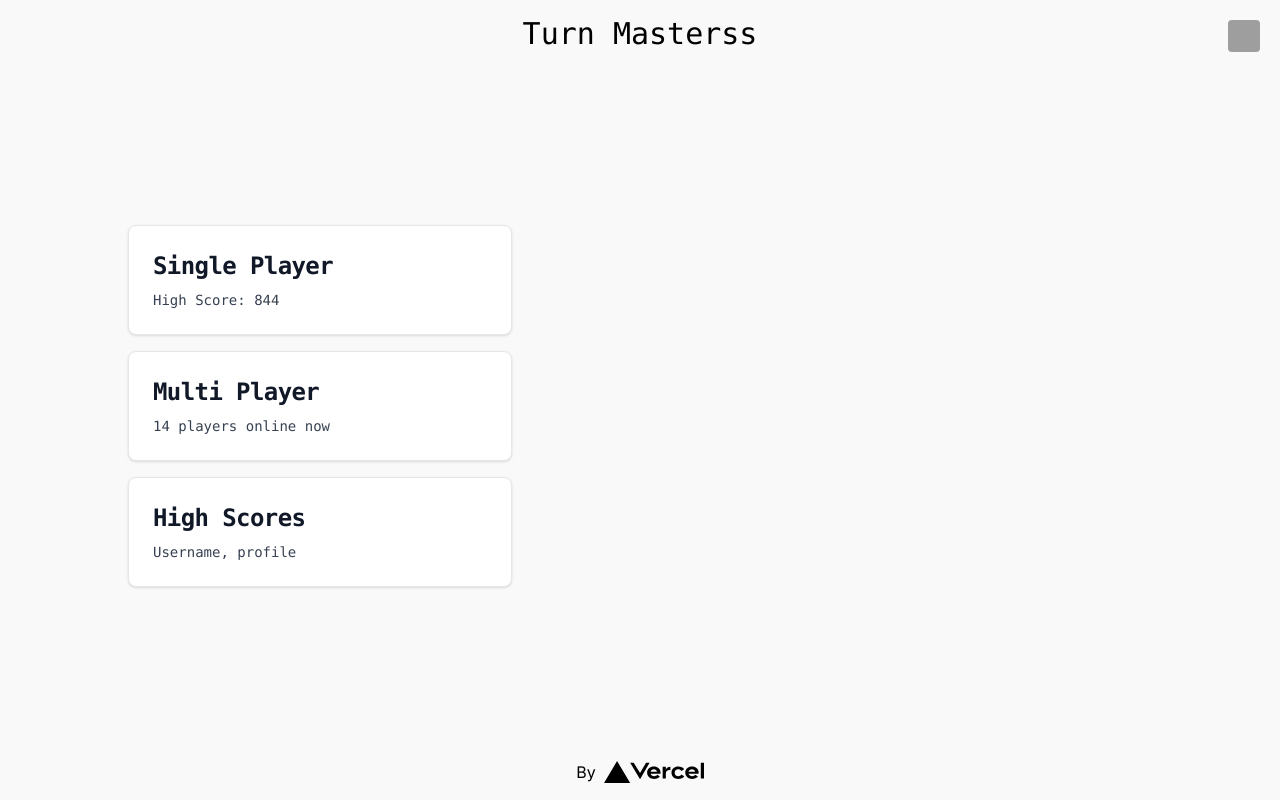
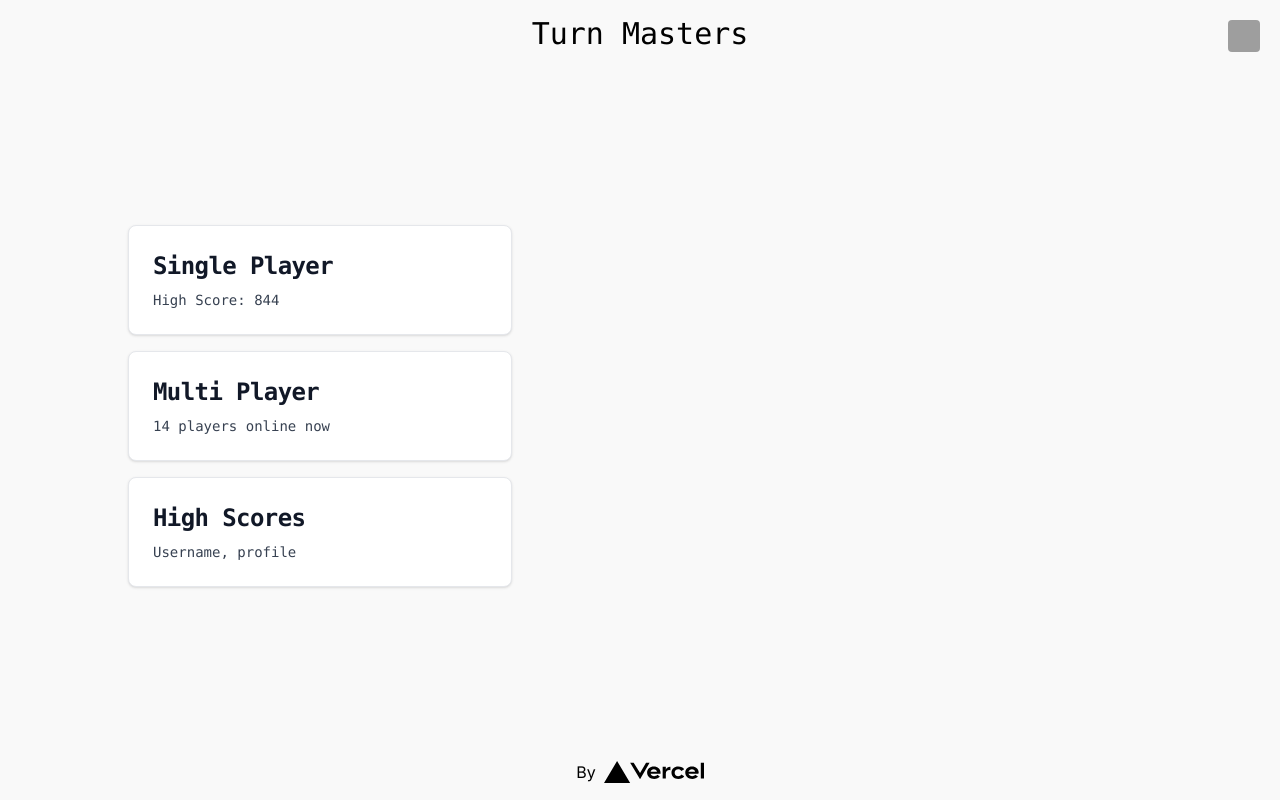
Before and after one commit to KCode100/Turn-Masters, a Next.js app: page / in a window 1280 px wide. Built offline with nearby package versions, Linux system fonts and the light colour scheme; grey boxes are pictures that could not be loaded.

Commit message:
STYLE: fix IOS notch issue

```diff
--- a/src/app/layout.tsx
+++ b/src/app/layout.tsx
@@ -5,9 +5,9 @@ import { Inter } from 'next/font/google'
 const inter = Inter({ subsets: ['latin'] })
 
 export const metadata: Metadata = {
-  title: 'Create Next App',
-  description: 'Generated by create next app',
-  themeColor: 'red',
+  title: 'Turn Masters',
+  description: 'Engage in an exhilarating head-to-head battle of wit and skill in this thrilling 2-player mobile game. Test your knowledge and strategy across various game modes, from math challenges to rock-paper-scissors showdowns. With each player taking turns to answer questions, the intensity builds as you compete for points over 5 rounds. Will you emerge as the ultimate victor in this exciting duel of intellect and decision-making?',
+  themeColor: '#f9f9f9',
   manifest: '/manifest.json',
   viewport: {
     width: 'device-width',
--- a/src/app/page.tsx
+++ b/src/app/page.tsx
@@ -5,9 +5,9 @@ import Link from 'next/link'
 export default function Home() {
   return (
     <main className="flex min-h-screen flex-col items-center justify-between p-4">
-      <div>
-        <h1 className='font-mono text-3xl'>Turn Masterss</h1>
-        <img className="w-8 h-8 rounded absolute right-5 top-5" src="https://images.pexels.com/photos/415829/pexels-photo-415829.jpeg?auto=compress&cs=tinysrgb&w=1260&h=750&dpr=1" alt="Default avatar" />
+      <div className='relative w-full text-center'>
+        <h1 className='font-mono text-3xl'>Turn Masters</h1>
+        <img className="w-8 h-8 rounded absolute right-1 top-1" src="https://images.pexels.com/photos/415829/pexels-photo-415829.jpeg?auto=compress&cs=tinysrgb&w=1260&h=750&dpr=1" alt="Default avatar" />
       </div>
       <div className="z-10 w-full max-w-5xl items-stretch justify-between font-mono text-sm flex flex-col gap-4 ">
         <Link href="/single-player" className="block max-w-sm p-6 bg-white border border-gray-200 rounded-lg shadow hover:bg-gray-100">
```
Also changed, not shown: public/manifest.json.
